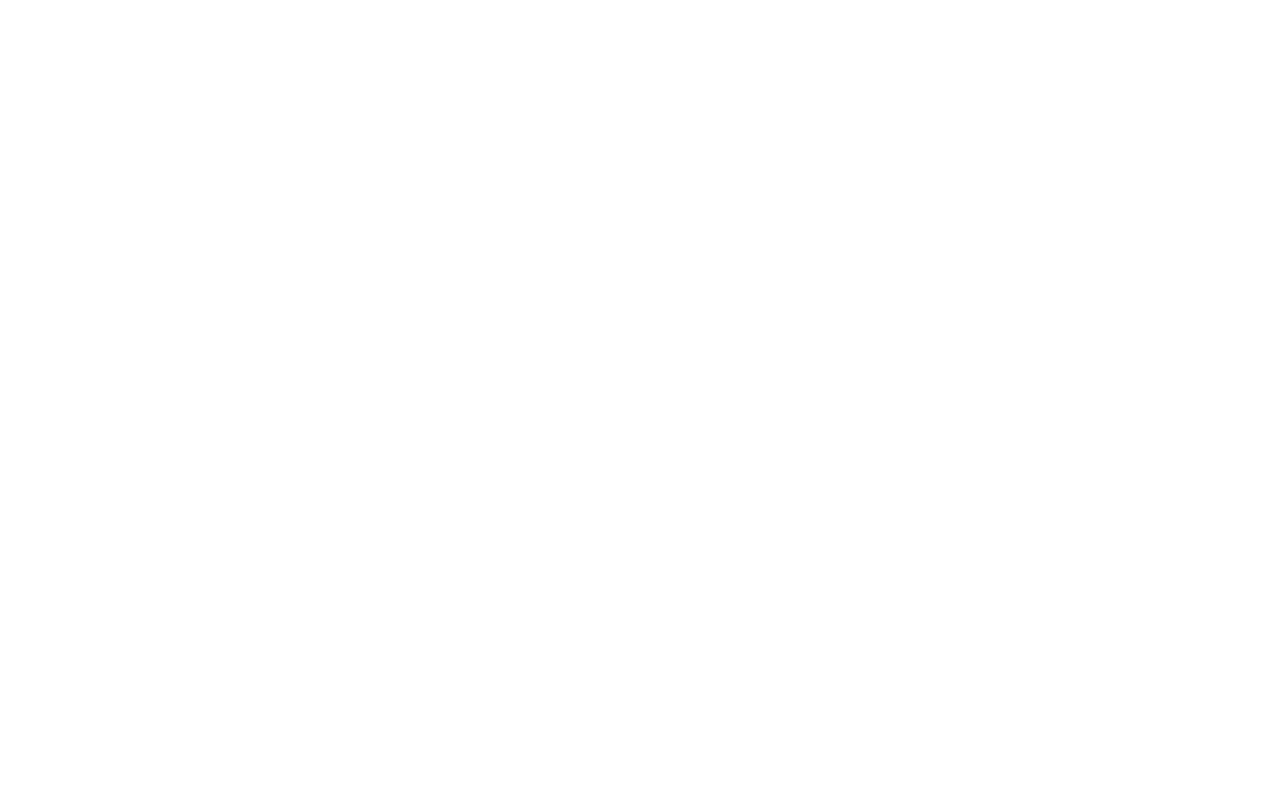
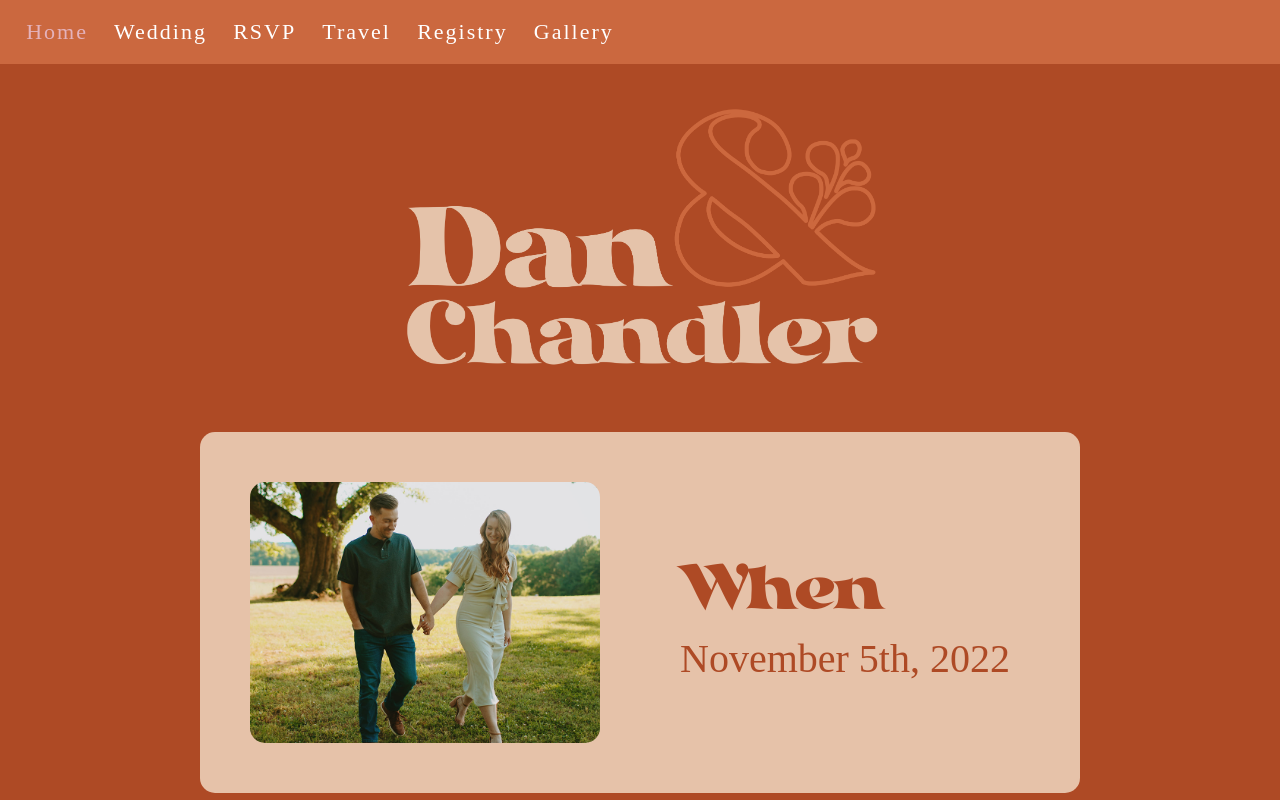
Before and after one commit to leeferfeefer/dandlerwedding, a React (Create React App) app: page / in a window 1280 px wide. Before the commit this address had no page. Shown: the top 800 px of the page. Built offline with nearby package versions, Linux system fonts and the light colour scheme.

Commit message:
Removed /home

```diff
--- a/src/Router.tsx
+++ b/src/Router.tsx
@@ -17,7 +17,7 @@ export const Router = () => {
     <BrowserRouter>
       <ScrollToTop/>
         <Routes>
-          <Route path="home" element={<Home />} />
+          <Route path="/" element={<Home />} />
           <Route path="wedding" element={<Wedding />} />
           <Route path="rsvp" element={<RSVP />} />
           <Route path="travel" element={<Travel />} />
--- a/src/components/NavBar/NavBar.tsx
+++ b/src/components/NavBar/NavBar.tsx
@@ -7,7 +7,7 @@ import "./NavBar.css";
 
 export const NavBar = () => {
   const navLinks = [
-    { name: "Home", to: "/home" },
+    { name: "Home", to: "/" },
     { name: "Wedding", to: "/wedding" },
     { name: "RSVP", to: "/rsvp" },
     { name: "Travel", to: "/travel" },
```
